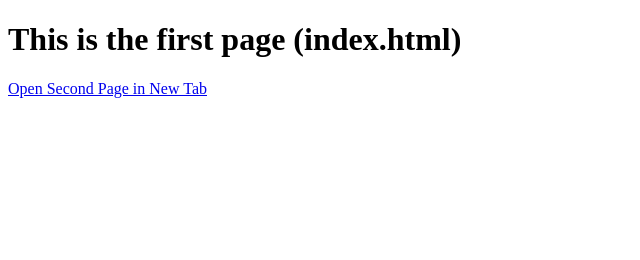
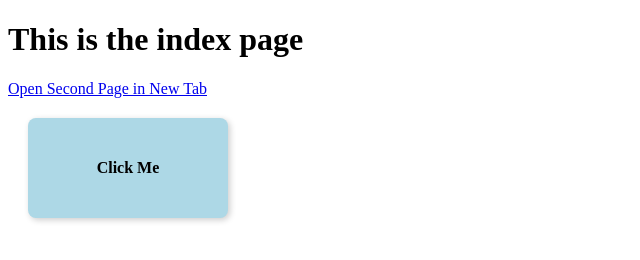
Before and after one commit to rafiqiyabar46/rbc-testing, a plain HTML site: page index.html in a window 1280 px wide. Shown: the whole page, without its empty margins (0-640 px from the left). Drawn offline with Linux system fonts and the light colour scheme.

Commit message:
index.html

```diff
--- a/index.html
+++ b/index.html
@@ -2,9 +2,27 @@
 <html>
 <head>
   <title>Welcome Page</title>
+  <style>
+    .box {
+      width: 200px;
+      height: 100px;
+      background-color: #add8e6;
+      margin: 20px;
+      display: flex;
+      align-items: center;
+      justify-content: center;
+      font-weight: bold;
+      cursor: pointer;
+      border-radius: 8px;
+      box-shadow: 2px 2px 6px rgba(0,0,0,0.2);
+    }
+  </style>
 </head>
 <body>
-  <h1>This is the first page (index.html)</h1>
+  <h1>This is the index page</h1>
+
   <a href="second.html" target="_blank">Open Second Page in New Tab</a>
+
+  <div class="box" onclick="alert('Hello')">Click Me</div>
 </body>
 </html>
```
